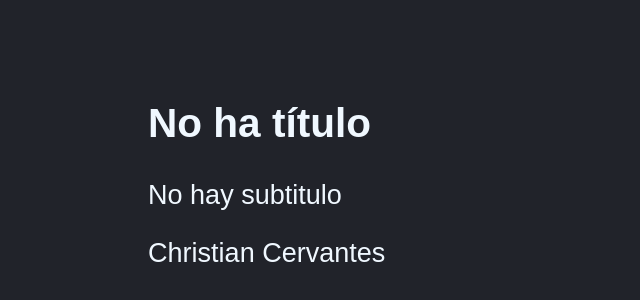
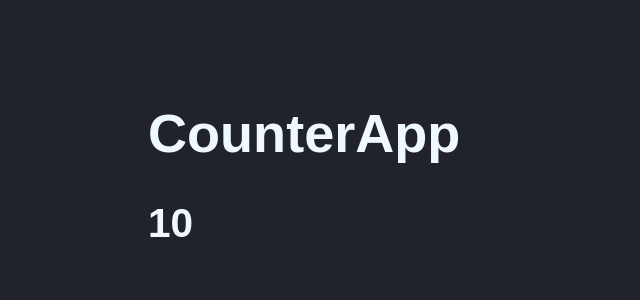
Before and after one commit to AndrewCervantes/Cursos, a React (Vite) app in the folder React/03-counter-app-vite/: page / in a window 1280 px wide. Shown: the part 82-382 px from the top of the page, without its empty margins (0-640 px from the left). Built offline with nearby package versions, Linux system fonts and the light colour scheme.

Commit message:
Curso React - App Counter

```diff
--- /dev/null
+++ b/React/03-counter-app-vite/src/CounterApp.jsx
@@ -0,0 +1,31 @@
+/*
+    Crear un nuevo componente dentro de la carpeta SRC llamado CounterApp
+
+    El CounterApp debe de ser un Functional Component
+
+    El contenido del CounterApp debe de ser:
+
+        <h1>CounterApp</h1>
+        <h2> { value } </h2>
+
+    Donde "value" es una propiedad enviada desde el padre hacia el componente CounterApp (Debe ser númerica validada con PropTypes)
+
+    Reemplazar en el index.js ó main.jsx el componente de <PrimeraApp /> por el componente <CounterApp /> (no se olviden del value que debe de ser un número)
+
+    Asegúrense de no tener errores ni warnings (Cualquier warning no usado, comentar el código)
+
+*/
+import PropTypes from 'prop-types';
+
+export const CounterApp = ({value}) => {
+    return(
+        <>
+            <h1>CounterApp</h1>
+            <h2> { value } </h2>
+        </>
+    )
+}
+
+CounterApp.PropTypes = {
+    value: PropTypes.number.isRequired
+}
--- a/React/03-counter-app-vite/src/main.jsx
+++ b/React/03-counter-app-vite/src/main.jsx
@@ -2,10 +2,11 @@
 
 import React from "react";
 import ReactDOM from 'react-dom/client';
-import { FirtsApp } from "./FirtsApp";
-import { HelloWorldApp } from "./HelloWorldApp";
+//import { FirtsApp } from "./FirtsApp";
+//import { HelloWorldApp } from "./HelloWorldApp";
 //import { App } from './HelloWorldApp'
-import { FirtsApp2 } from "./FirstApp_Props";
+//import { FirtsApp2 } from "./FirstApp_Props";
+import { CounterApp } from "./CounterApp";
 import './styles.css';
 
 
@@ -14,6 +15,6 @@ import './styles.css';
  /* Renderizar */
  ReactDOM.createRoot( document.getElementById('root')).render(
     <React.StrictMode>
-        <FirtsApp2 />
+        <CounterApp value ={10}/>
     </React.StrictMode>
  )
```
